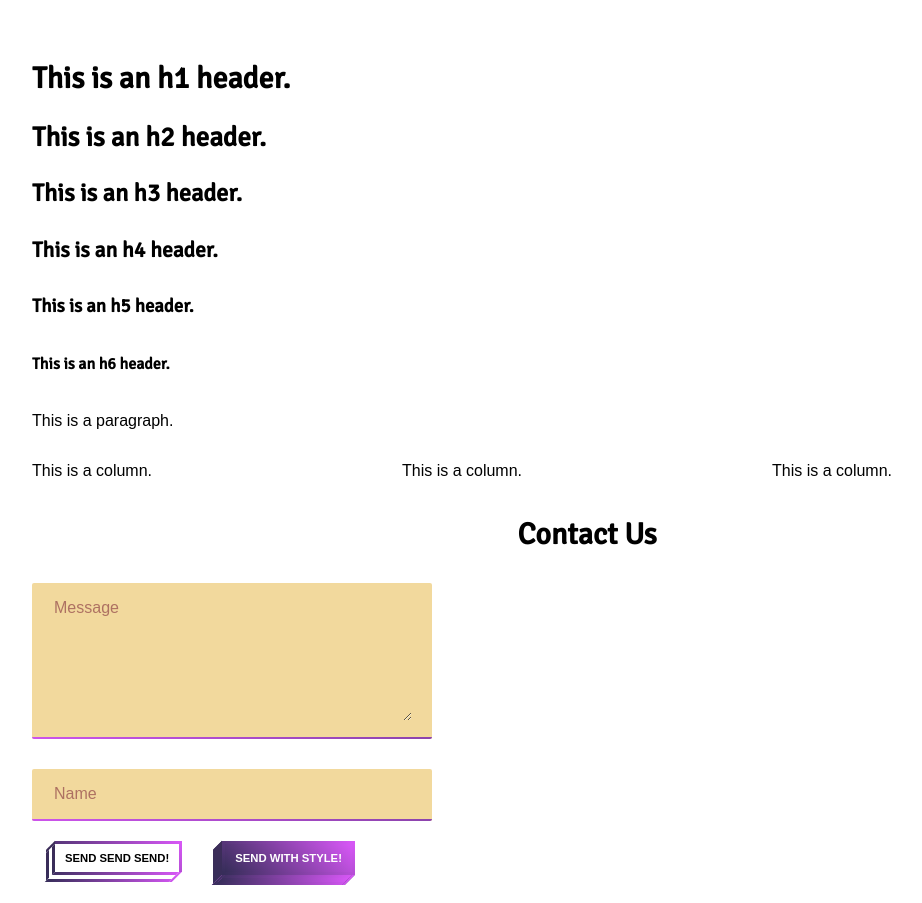
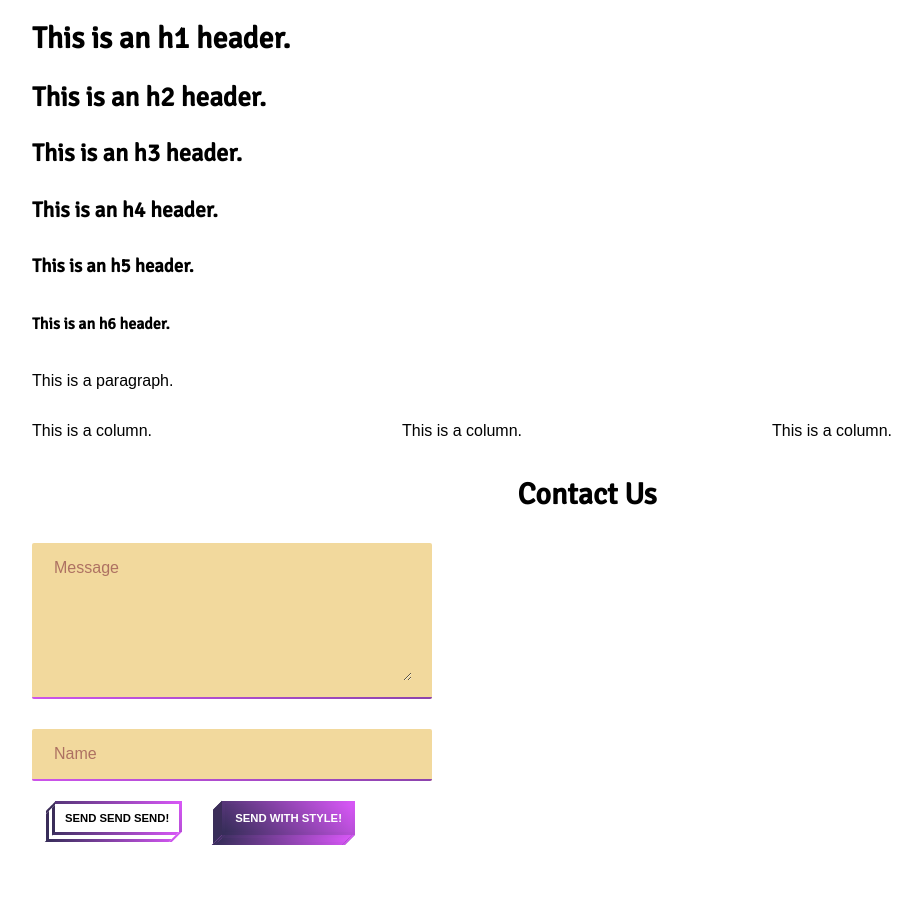
Before and after one commit to vermilion-tech/vt-rebuild-1, a Vue app: page / in a window 1280 px wide. Shown: the whole page, without its empty margins (53-975 px from the left). After the commit the page ends 855 px from the top, so only its background shows below. Built offline with nearby package versions, Linux system fonts and the light colour scheme; a web font is replaced by a local one.

Commit message:
More resets

```diff
--- a/src/styles/style.scss
+++ b/src/styles/style.scss
@@ -6,6 +6,11 @@
 @import 'whitespace';
 
 // A few base-styles / resets
+body, html {
+	margin: 0;
+	padding: 0;
+}
+
 html {
 	box-sizing: border-box;
 	font-size: 10px;
@@ -23,5 +28,4 @@ button {
 #app {
   -webkit-font-smoothing: antialiased;
   -moz-osx-font-smoothing: grayscale;
-  margin-top: 60px;
 }
```
